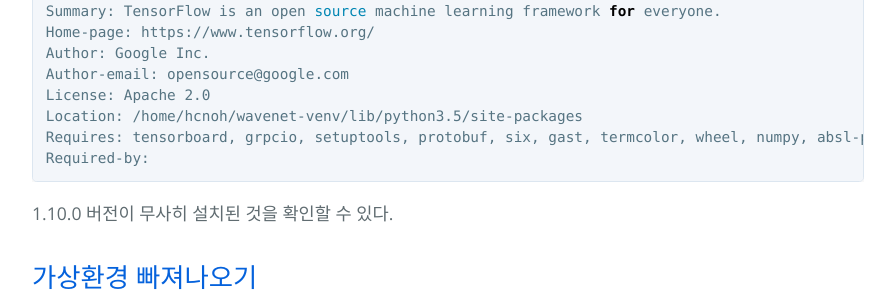
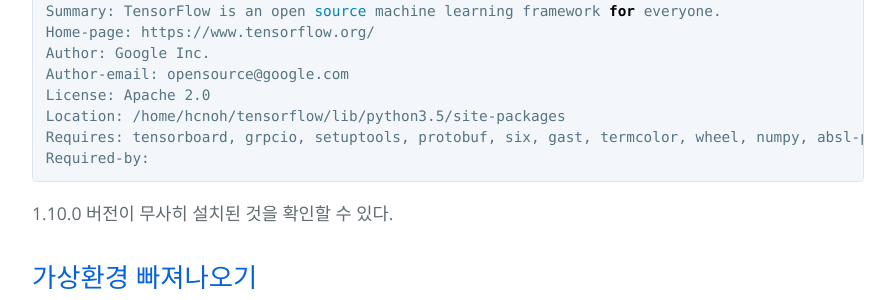
Before and after one commit to hcnoh/hcnoh.github.io, a Jekyll site: the page built from _posts/2018-09-17-tensorflow-installation.md, in a window 1280 px wide and 900 px high, scrolled down 1702 px. Shown: the part 257-557 px from the top of the window, without its empty margins (192-1087 px from the left). Built offline with Jekyll 4.4.1, drawn with Linux system fonts in a browser that asks for light colours; comment, search, counter and statistics services are not loaded.

Commit message:
Update 2018-09-17-tensorflow-installation.md

````diff
--- a/_posts/2018-09-17-tensorflow-installation.md
+++ b/_posts/2018-09-17-tensorflow-installation.md
@@ -79,7 +79,7 @@
 Author: Google Inc.
 Author-email: opensource@google.com
 License: Apache 2.0
-Location: /home/hcnoh/wavenet-venv/lib/python3.5/site-packages
+Location: /home/hcnoh/tensorflow/lib/python3.5/site-packages
 Requires: tensorboard, grpcio, setuptools, protobuf, six, gast, termcolor, wheel, numpy, absl-py, astor
 Required-by:
 ```
````
